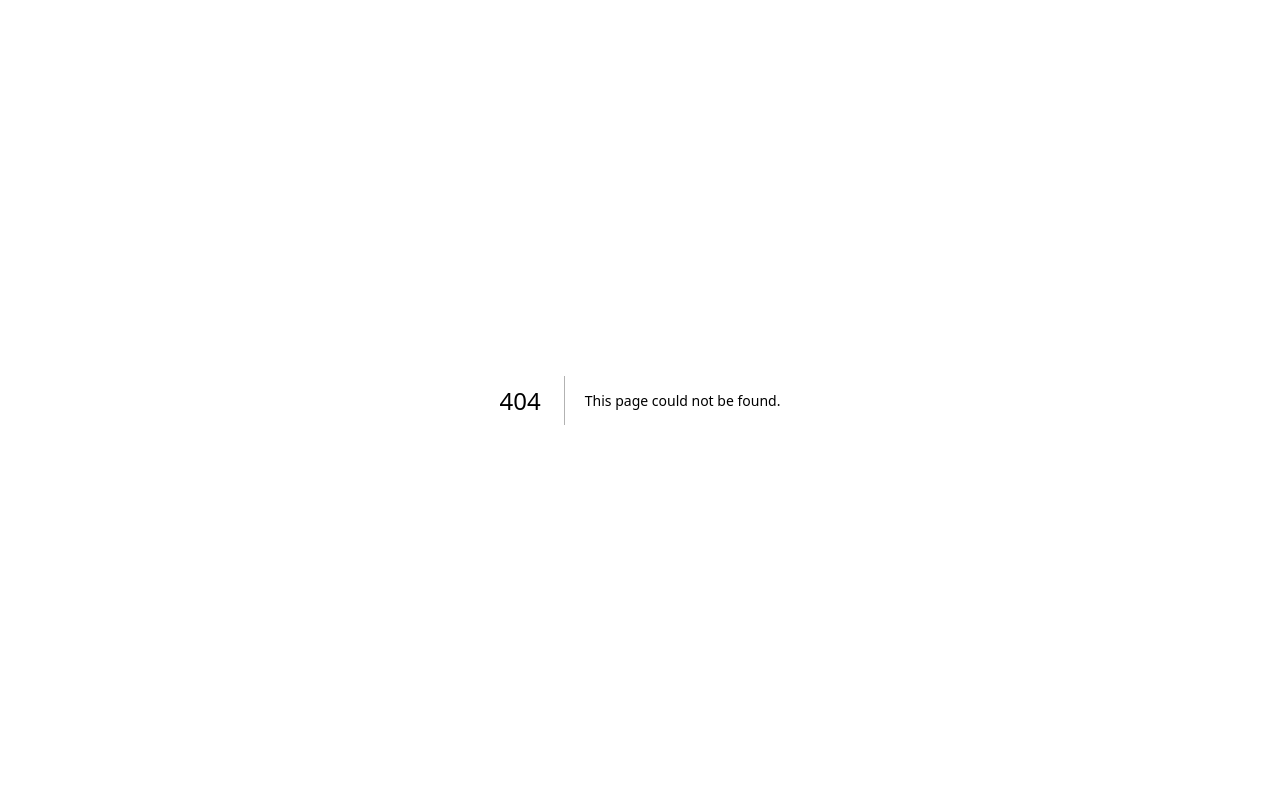
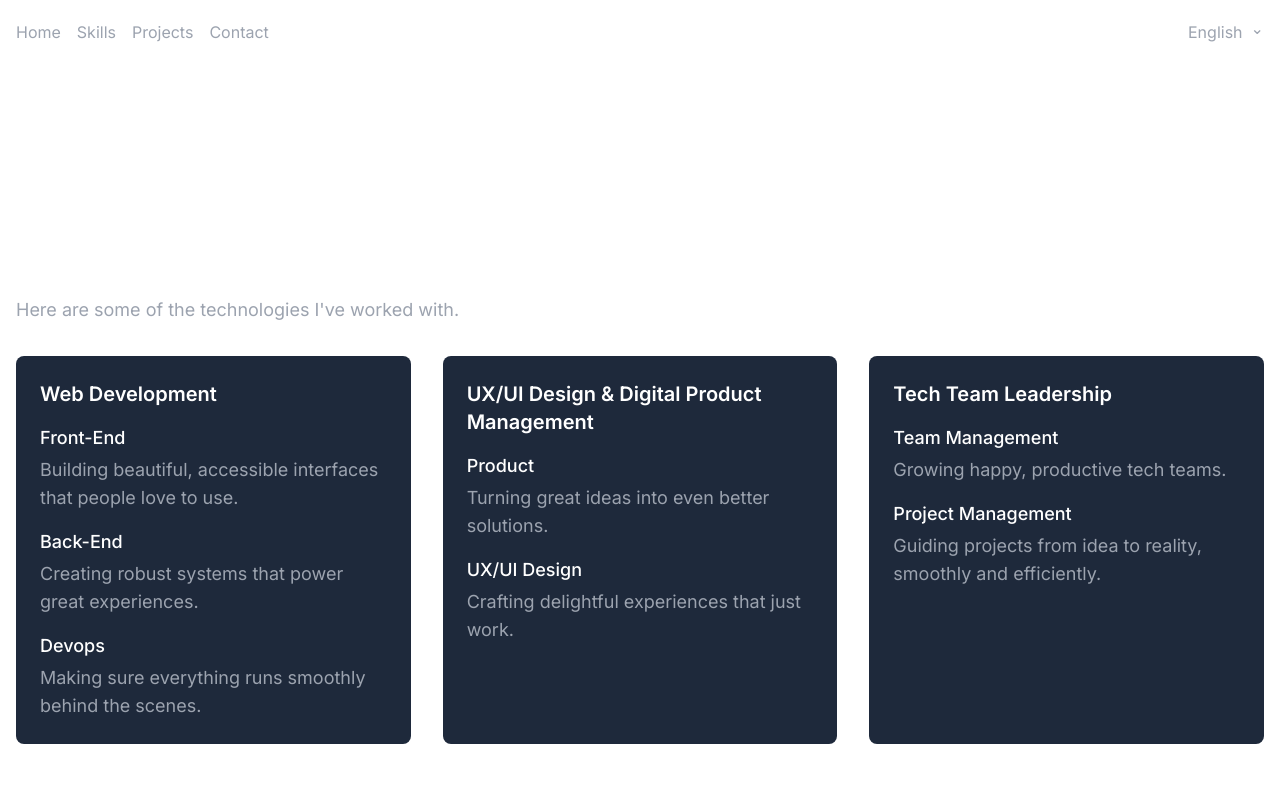
Before and after one commit to furenku/portfolio, a Next.js app: page /en/skills in a window 1280 px wide. Before the commit this address had no page. Shown: the top 800 px of the page. Built offline with nearby package versions, Linux system fonts and the light colour scheme.

Commit message:
added skills page

```diff
--- /dev/null
+++ b/src/app/[locale]/skills/page.tsx
@@ -0,0 +1,40 @@
+'use client';
+
+import {useTranslations} from 'next-intl';
+import PageLayout from '@/components/layout/PageLayout';
+
+export default function SkillsPage() {
+  const t = useTranslations('skills');
+
+  return (
+    <PageLayout>
+      <div className="flex flex-col gap-8">
+        <div>
+          <h1 className="text-3xl font-semibold leading-tight tracking-tight text-white md:text-5xl">
+            {t('title')}
+          </h1>
+          <p className="mt-4 max-w-[590px]">
+            {t('description')}
+          </p>
+        </div>
+
+
+        <div className="grid gap-8 md:grid-cols-2 lg:grid-cols-3">
+          {t.raw('items').map((category: any) => (
+            <div key={category.title} className="rounded-lg bg-slate-800 p-6">
+              <h2 className="mb-4 text-xl font-semibold text-white">{category.title}</h2>
+              <div className="space-y-4">
+                {category.items.map((item: any) => (
+                  <div key={item.title}>
+                    <h3 className="text-lg font-medium text-white">{item.title}</h3>
+                    <p className="mt-1 text-gray-400">{item.description}</p>
+                  </div>
+                ))}
+              </div>
+            </div>
+          ))}
+        </div>
+      </div>
+    </PageLayout>
+  );
+}
```
